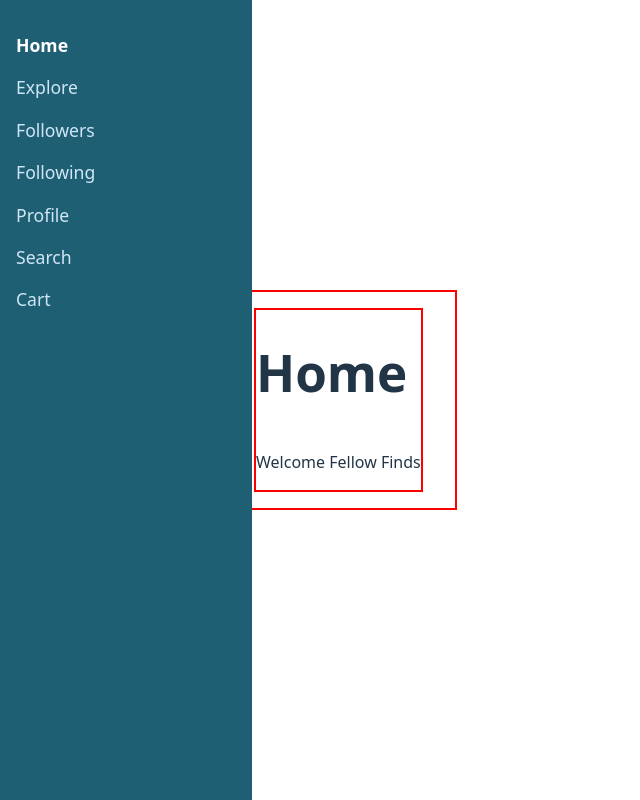
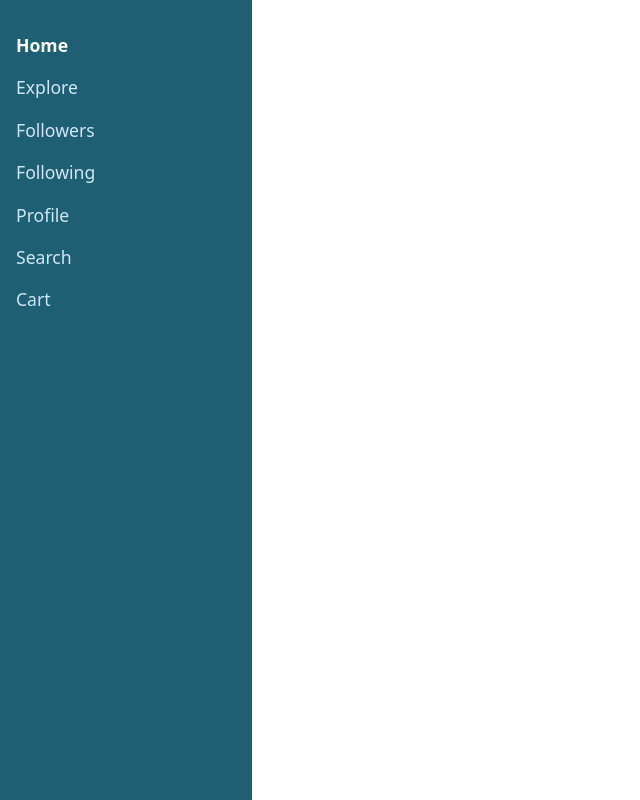
Before and after one commit to Oasis-NEU/f25-group-10, a React app in the folder frontend/: page / in a window 1280 px wide. Shown: the whole page, without its empty margins (0-640 px from the left). Built offline with nearby package versions, Linux system fonts and the light colour scheme; the HTML template or start-up script is replaced by a standard one.

Commit message:
some css

```diff
--- a/frontend/src/App.jsx
+++ b/frontend/src/App.jsx
@@ -11,9 +11,9 @@
 function App() {
   return (
     <Router>
-      <div style={{ display: "flex", border: "2px solid red", height: "100%", flex: "1"}}>
+      <div style={{ display: "flex", height: "100vh", flexGrow: "1"}}>
         <Navbar /> {/* sidebar stays fixed on the left */}
-        <main style={{marginLeft: "220px",
+        <main style={{marginLeft: "0px",
         padding: "1rem 2rem",
         width: "100%",
         display: "flex",
--- a/frontend/src/pages/home.jsx
+++ b/frontend/src/pages/home.jsx
@@ -5,7 +5,6 @@
         flexDirection: "column",
         justifyContent: "flex-start",
         height: "100%",
-        border: "2px solid red"
     }}>
       <h1>Home</h1>
       <p>Welcome Fellow Finds</p>
```
